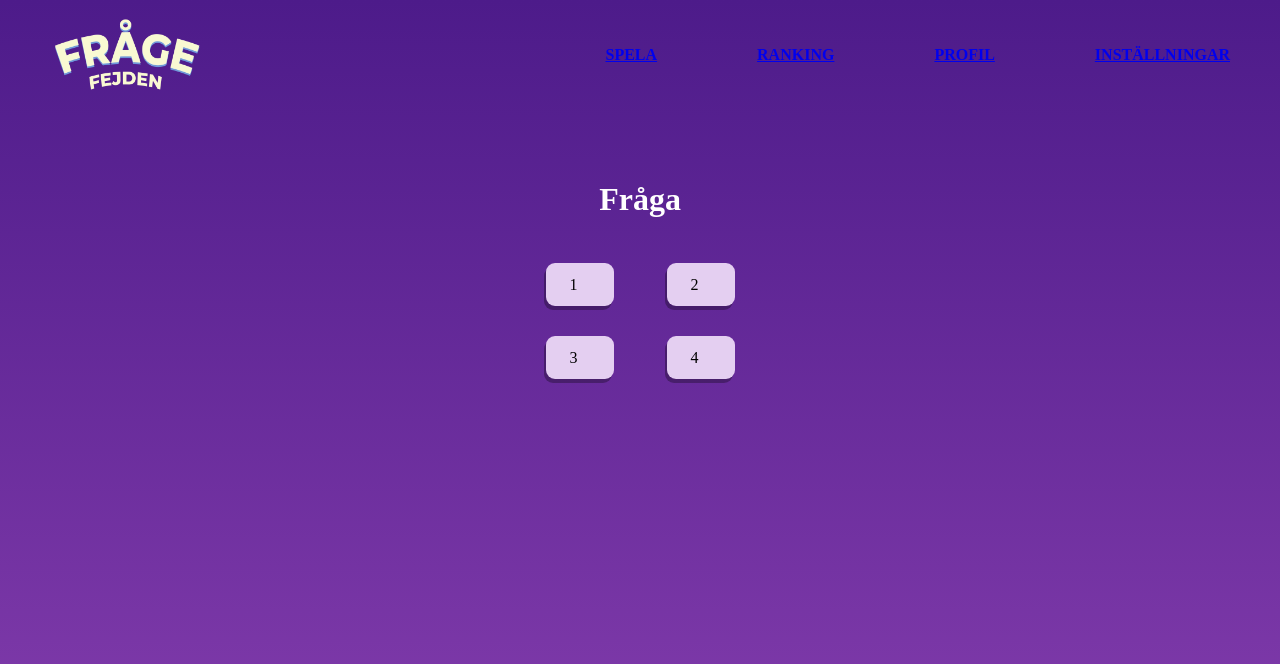
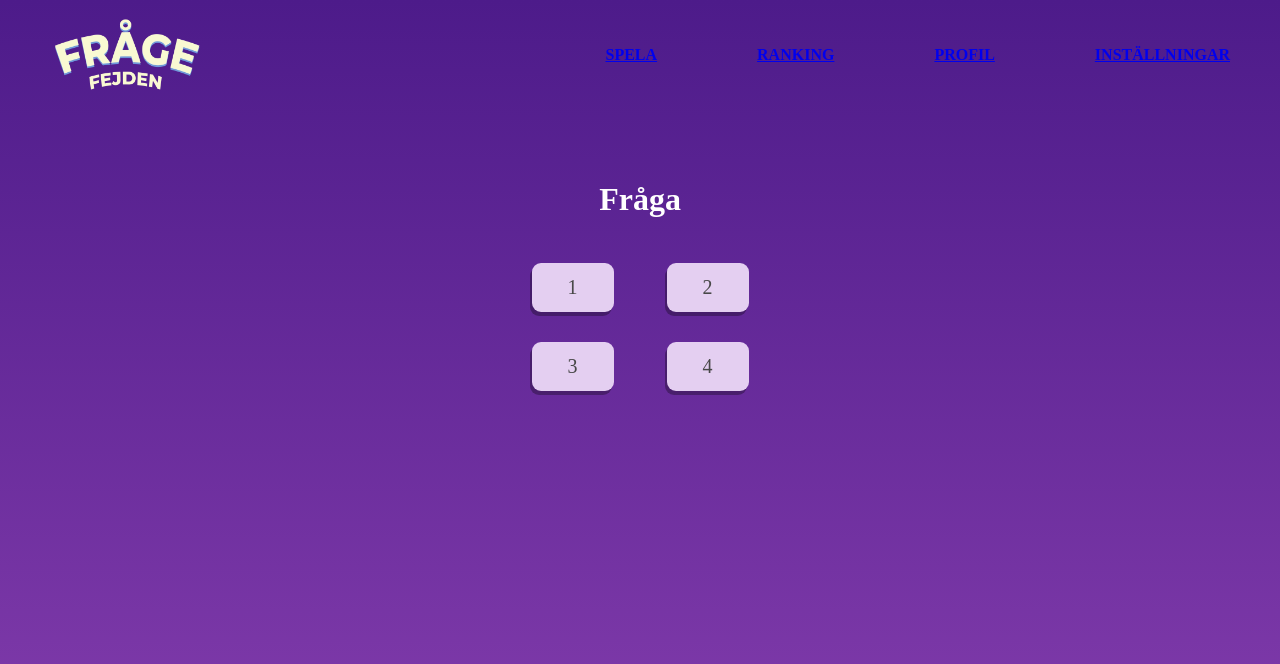
Before and after one commit to visceral89/Agil-Grupp-2, a Vue app: page /game/1 in a window 1280 px wide. Shown: the top 664 px of the page. Built offline with nearby package versions, Linux system fonts and the light colour scheme.

Commit message:
andra commit css, invänta beslut om hoverstate

```diff
--- a/src/views/ChosenQuestion.vue
+++ b/src/views/ChosenQuestion.vue
@@ -6,10 +6,18 @@
 
     <div id="question-card">
       <!-- Vald fråga från game-board -->
-      <div class="answer-choice">1</div>
-      <div class="answer-choice">2</div>
-      <div class="answer-choice">3</div>
-      <div class="answer-choice">4</div>
+      <div class="answer-choice">
+        <span>1</span>
+      </div>
+      <div class="answer-choice">
+        <span>2</span>
+      </div>
+      <div class="answer-choice">
+        <span>3</span>
+      </div>
+      <div class="answer-choice">
+        <span>4</span>
+      </div>
     </div>
   </div>
 </template>
@@ -53,7 +61,6 @@ export default {
   #question-card {
     display: flex;
     flex-wrap: wrap;
-    align-items: center;
     justify-content: center;
     gap: 30px 53px;
     width: 303px;
@@ -61,11 +68,22 @@ export default {
     margin: auto;
   }
   .answer-choice {
-    display: flex;
-    padding: 13px 36px 12px 24px;
-    align-items: center;
+    padding: 13px 36px;
     border-radius: 9px;
     background-color: var(--color-card-background);
     box-shadow: -2px 4px 0px 0px rgba(0, 0, 0, 0.30);
+    &:hover {
+      cursor: pointer;
+      background-color: var(--color-category-background);
+      color: var(--color-primary-light);
+    }
+  }
+  span {
+    color: #484848;
+    font-family: Poppins;
+    font-size: 20px;
+    font-style: normal;
+    font-weight: 500;
+    line-height: normal;
   }
 </style>
```
